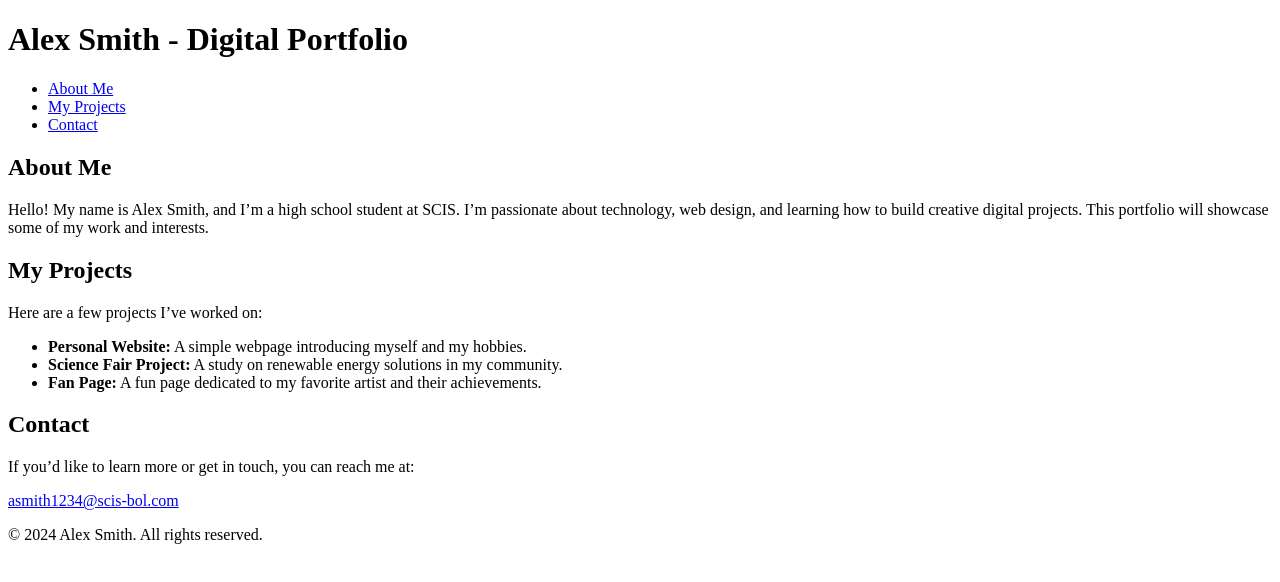
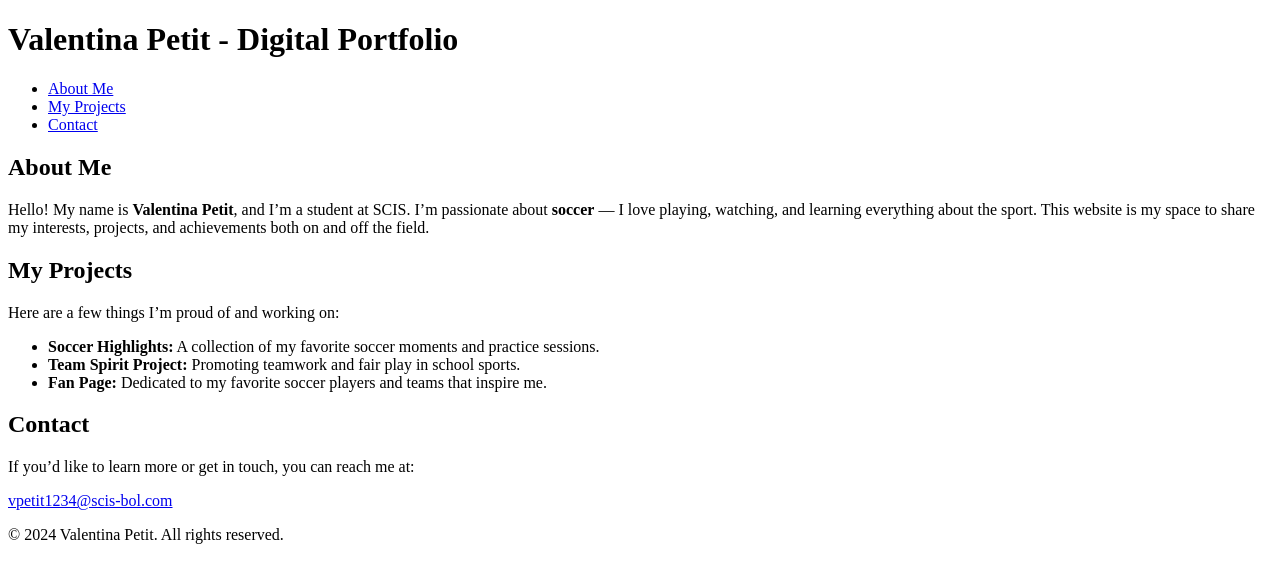
Before and after one commit to vpetitd/web, a plain HTML site: page index.html in a window 1280 px wide. Drawn offline with Linux system fonts and the light colour scheme.

Commit message:
Update index.html

```diff
--- a/index.html
+++ b/index.html
@@ -3,12 +3,12 @@
 <head>
   <meta charset="utf-8">
   <meta name="viewport" content="width=device-width, initial-scale=1">
-  <title>Alex Smith - Portfolio</title>
+  <title>Valentina Petit - Portfolio</title>
   <!-- <link rel="stylesheet" href="styles.css"> -->
 </head>
 <body>
   <header>
-    <h1>Alex Smith - Digital Portfolio</h1>
+    <h1>Valentina Petit - Digital Portfolio</h1>
   </header>
 
   <nav>
@@ -22,28 +22,28 @@
   <main>
     <section id="about">
       <h2>About Me</h2>
-      <p>Hello! My name is Alex Smith, and I’m a high school student at SCIS. I’m passionate about technology, web design, and learning how to build creative digital projects. This portfolio will showcase some of my work and interests.</p>
+      <p>Hello! My name is <strong>Valentina Petit</strong>, and I’m a student at SCIS. I’m passionate about <strong>soccer</strong> — I love playing, watching, and learning everything about the sport. This website is my space to share my interests, projects, and achievements both on and off the field.</p>
     </section>
 
     <section id="projects">
       <h2>My Projects</h2>
-      <p>Here are a few projects I’ve worked on:</p>
+      <p>Here are a few things I’m proud of and working on:</p>
       <ul>
-        <li><strong>Personal Website:</strong> A simple webpage introducing myself and my hobbies.</li>
-        <li><strong>Science Fair Project:</strong> A study on renewable energy solutions in my community.</li>
-        <li><strong>Fan Page:</strong> A fun page dedicated to my favorite artist and their achievements.</li>
+        <li><strong>Soccer Highlights:</strong> A collection of my favorite soccer moments and practice sessions.</li>
+        <li><strong>Team Spirit Project:</strong> Promoting teamwork and fair play in school sports.</li>
+        <li><strong>Fan Page:</strong> Dedicated to my favorite soccer players and teams that inspire me.</li>
       </ul>
     </section>
 
     <section id="contact">
       <h2>Contact</h2>
       <p>If you’d like to learn more or get in touch, you can reach me at:</p>
-      <p><a href="mailto:asmith1234@scis-bol.com">asmith1234@scis-bol.com</a></p>
+      <p><a href="mailto:vpetit1234@scis-bol.com">vpetit1234@scis-bol.com</a></p>
     </section>
   </main>
 
   <footer>
-    <p>© 2024 Alex Smith. All rights reserved.</p>
+    <p>© 2024 Valentina Petit. All rights reserved.</p>
   </footer>
 </body>
 </html>
```
